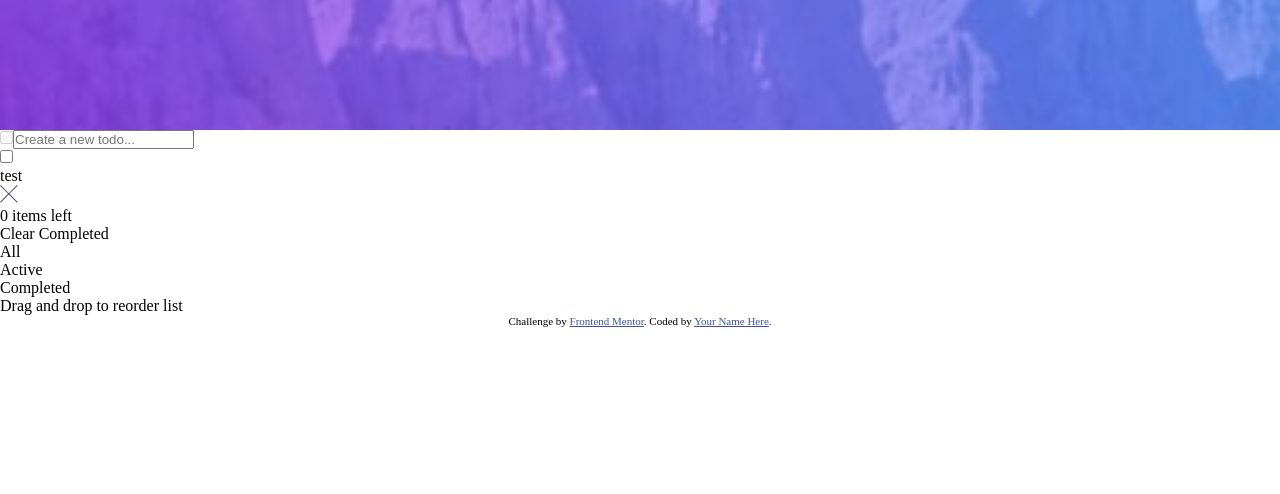
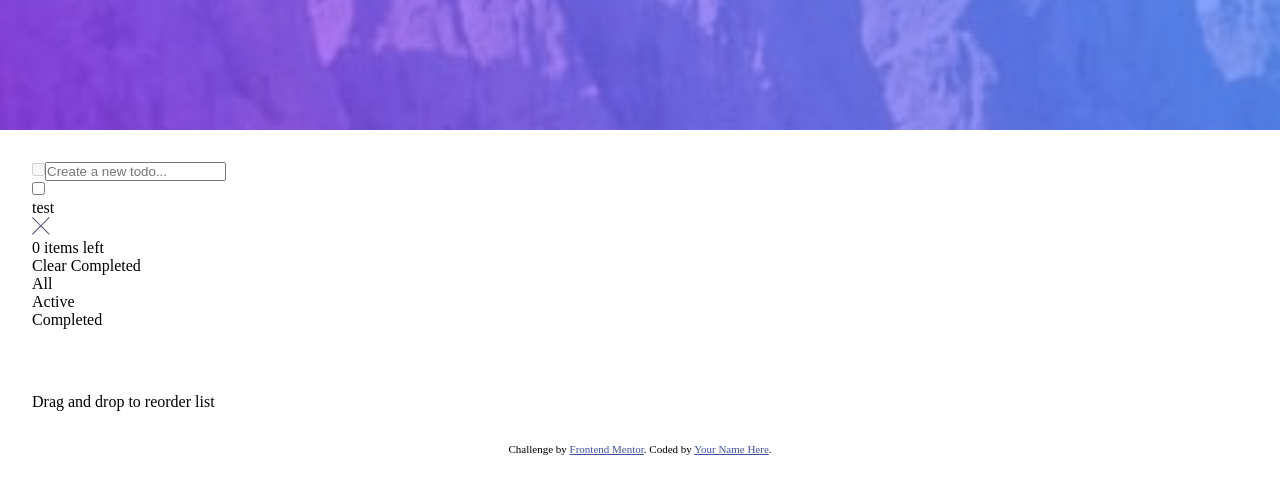
Before and after one commit to Pricey-93/task-list, a website built with webpack: page src/index.html in a window 1280 px wide. Shown: the part 70-564 px from the top of the page. Built offline with nearby package versions, Linux system fonts and the light colour scheme.

Commit message:
Give all direct children of #content 2rem padding

```diff
--- a/src/style.css
+++ b/src/style.css
@@ -6,13 +6,18 @@
 :root {
     --very-light-grey: hsl(0, 0%, 98%);
 }
+body {
+    min-height: 100vh;
+}
+#content > * {
+    padding: 2rem;
+}
 header {
     display: flex;
     justify-content: space-between;
     background: url(./assets/images/bg-mobile-light.jpg);
     background-size: cover;
     background-position: center;
-    padding: 2rem;
     min-width: 375px;
     height: 200px;
     max-height: 200px;
@@ -20,9 +25,5 @@ header {
 h1 {
     color: var(--very-light-grey);
 }
-.page-theme-icon {
-
-}
-
 .attribution { font-size: 11px; text-align: center; }
 .attribution a { color: hsl(228, 45%, 44%); }
```
